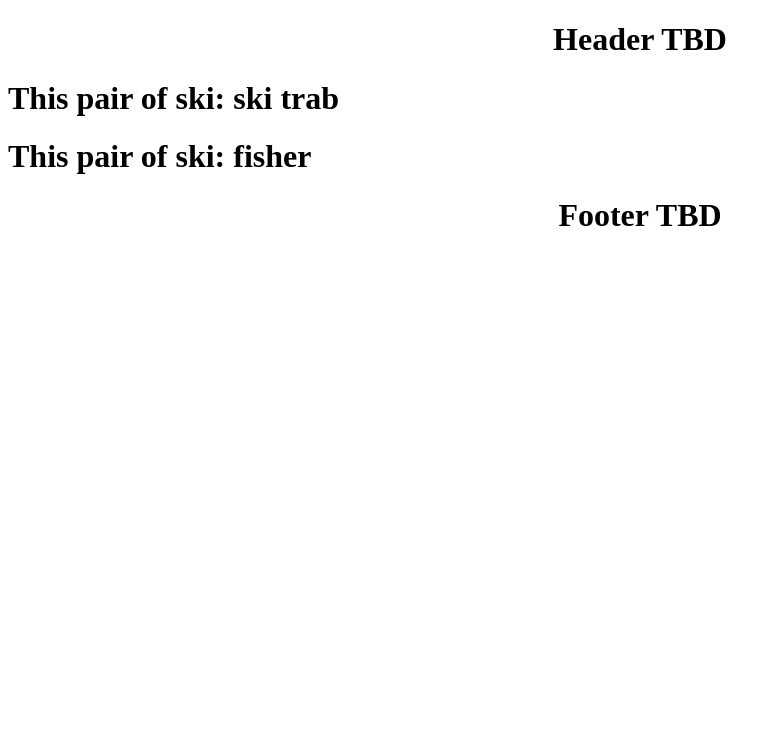
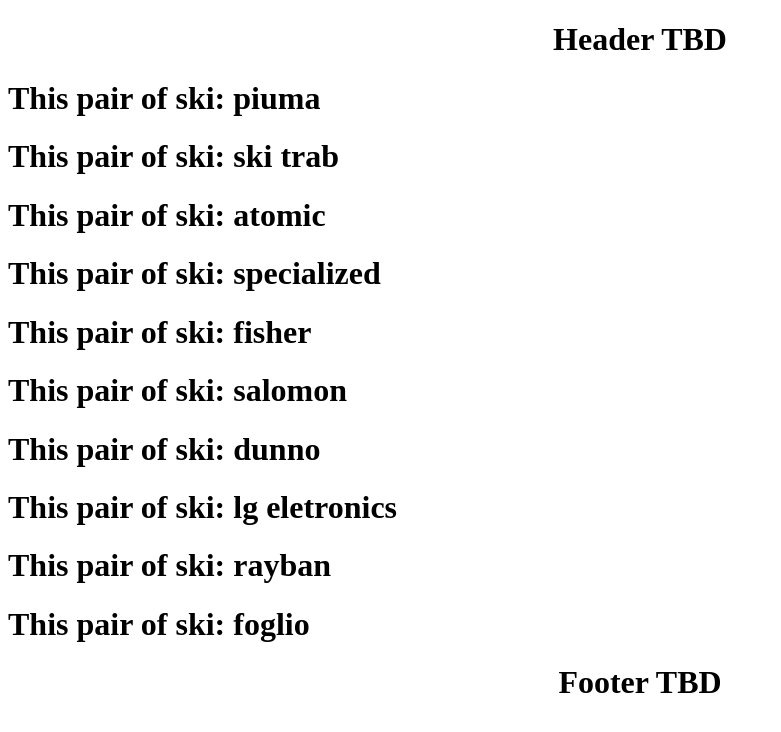
Before and after one commit to ilbonte/ski-store, a Vue app: page / in a window 1280 px wide. Shown: the top 732 px of the page, without its empty margins (0-781 px from the left). Built offline with nearby package versions, Linux system fonts and the light colour scheme.

Commit message:
show products from stub data

```diff
--- a/src/components/Product.vue
+++ b/src/components/Product.vue
@@ -1,11 +1,10 @@
 <template>
-  <h1>This pair of ski: {{name}}</h1>
+  <h1>This pair of ski: {{product.name}}</h1>
 </template>
 
 <script>
 export default {
-  name: "Product",
-  props: ["name"]
+  props: ["product"]
 };
 </script>
 
--- a/src/components/SkiStore.vue
+++ b/src/components/SkiStore.vue
@@ -1,7 +1,6 @@
 <template>
   <div>
-    <Product name="ski trab"/>
-    <Product name="fisher"/>
+    <Product v-for="(product) in products" :product="product" :key="product.key"/>
   </div>
 </template>
 
```
